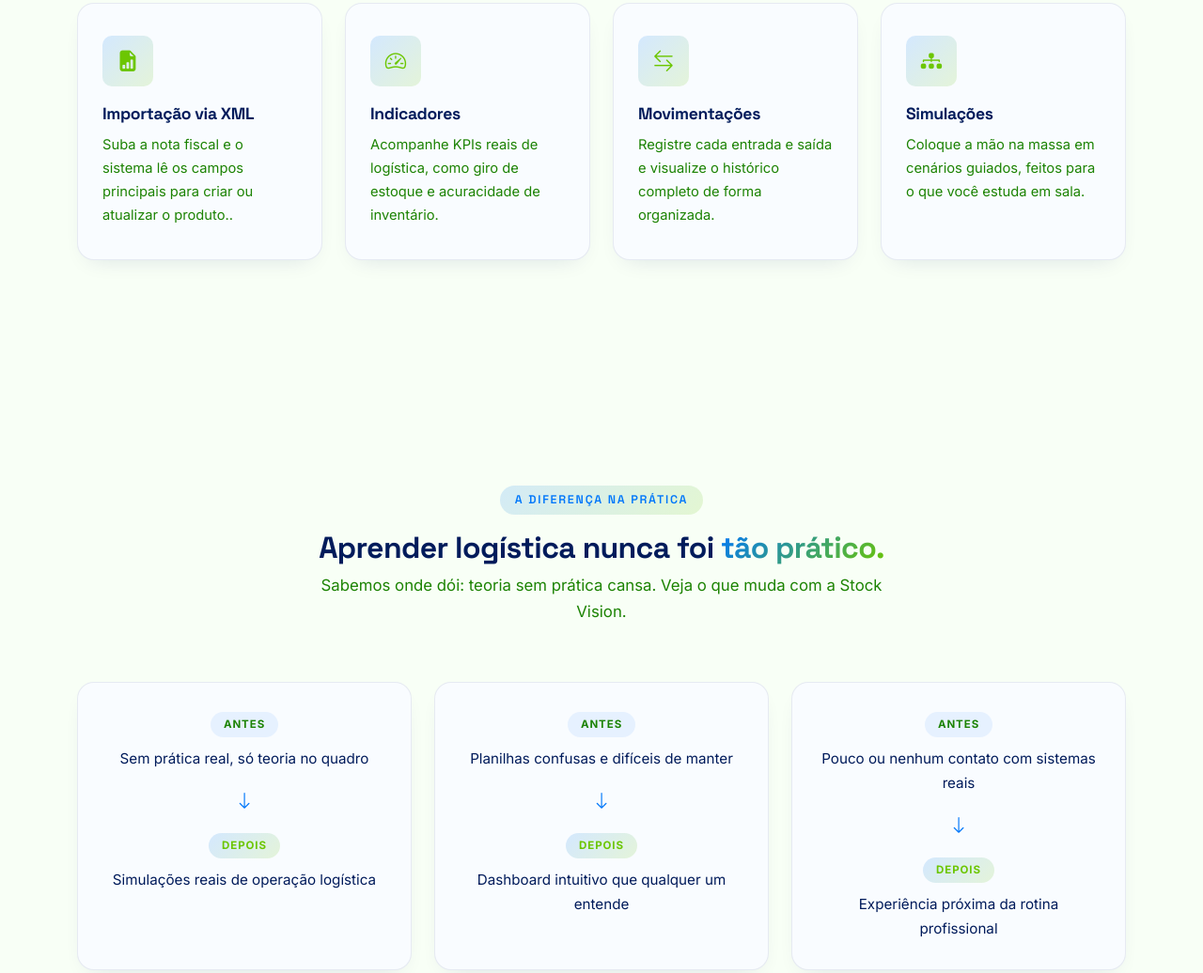
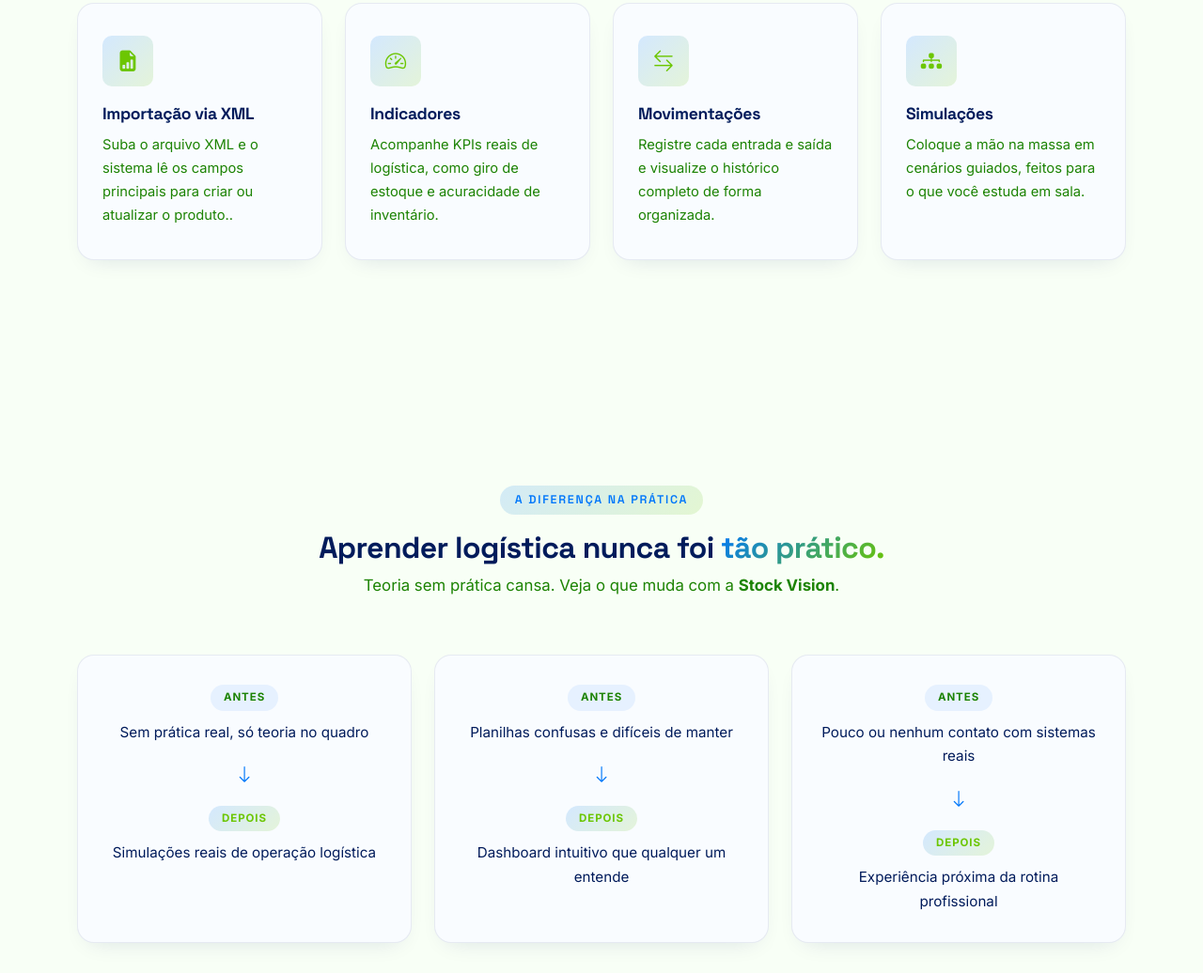
Before and after one commit to lobinhos20256061-senac/lpStockVision1, a plain HTML site: page index.html in a window 1280 px wide. Shown: the part 1423-2459 px from the top of the page at 94% size. Drawn offline with nearby package versions, Linux system fonts and the light colour scheme.

Commit message:
Deploy Versão 7.0

```diff
--- a/index.html
+++ b/index.html
@@ -223,7 +223,7 @@
         <div class="feature-card">
           <div class="feature-icon"><i class="bi bi-file-earmark-bar-graph-fill"></i></div>
           <h3>Importação via XML</h3>
-          <p>Suba a nota fiscal e o sistema lê os campos principais para criar ou atualizar o produto..</p>
+          <p>Suba o arquivo XML e o sistema lê os campos principais para criar ou atualizar o produto..</p>
         </div>
       </div>
 
@@ -261,7 +261,8 @@
     <div class="section-heading" data-animate="fade-in">
       <span class="eyebrow">A diferença na prática</span>
       <h2>Aprender logística nunca foi <span class="text-gradient">tão prático.</span></h2>
-      <p>Sabemos onde dói: teoria sem prática cansa. Veja o que muda com a Stock Vision.</p>
+      <p>Teoria sem prática cansa. Veja o que muda com a <strong> Stock Vision</strong>.</p>
+
     </div>
 
     <div class="row g-4 compare-grid">
@@ -404,7 +405,7 @@
             </div>
             <div>
               <h4>Importação via XML</h4>
-              <p>Suba a nota fiscal e o sistema lê os campos principais para criar ou atualizar o produto.</p>
+              <p>Suba o arquivo XML e o sistema lê os campos principais para criar ou atualizar o produto.</p>
             </div>
           </div>
         </div>
@@ -420,7 +421,7 @@
             </svg>
           </div>
           <div class="mono">Importe Produto via XML</div>
-          <div class="fname">NFe_35260712345_00198.xml</div>
+          <div class="fname">Pd_35260712345_00198.xml</div>
           <div class="nfe-arrow">↓</div>
           <div class="nfe-result">✓ Produto "Filtro de água" criado automaticamente</div>
         </div>
@@ -733,7 +734,7 @@
     <div class="row g-5">
       <div class="col-lg-4">
           <a class="navbar-brand" href="#home">
-            <img src="/image/icon-logo-h.png" alt="Stock Vision" class="footer-logo" width="240" height="60">
+            <img src="image/icon-logo-h.png" alt="Stock Vision" class="footer-logo" width="240" height="60">
             <span class="visually-hidden">Stock Vision</span>
           </a>
         <p class="footer-desc">Plataforma que aproxima o estudantes da rotina real de um centro de distribuição, com simulações práticas e seguras.</p>
```
